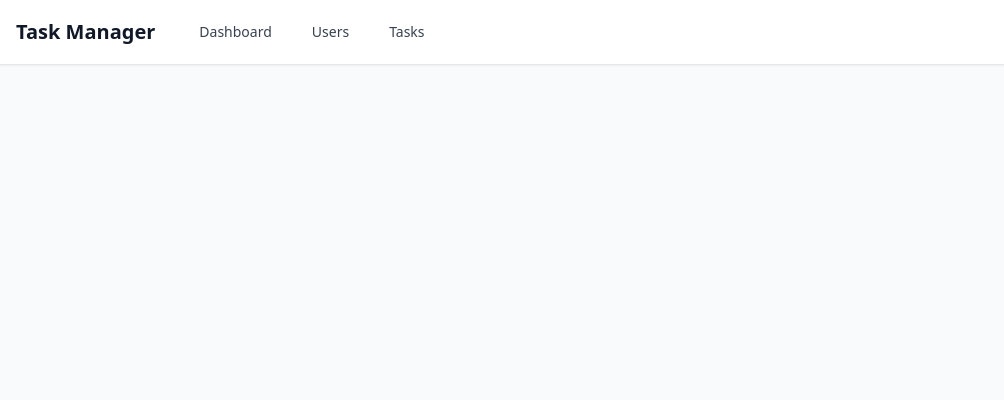
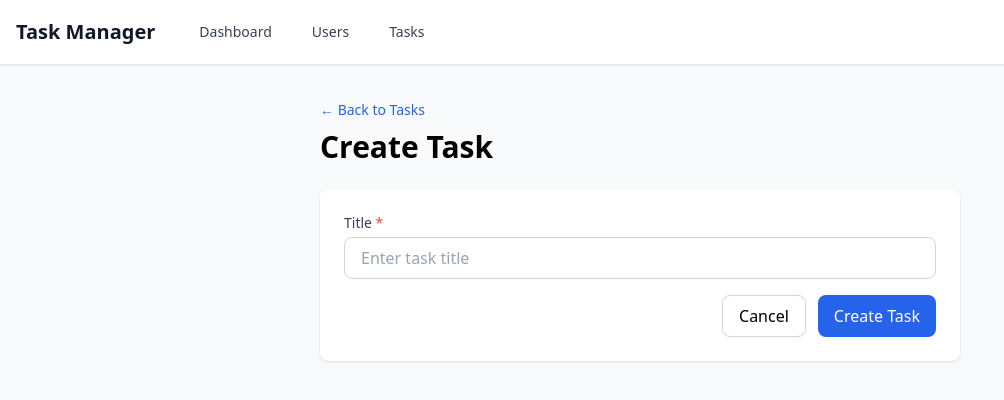
Before and after one commit to lienzhuzhu/task-management-system, a Nuxt app in the folder frontend/: page /tasks/create in a window 1280 px wide. Shown: the top 400 px of the page, without its empty margins (0-1004 px from the left). Built offline with nearby package versions, Linux system fonts and the light colour scheme.

Commit message:
add barebones create task form

```diff
--- a/frontend/pages/index.vue
+++ b/frontend/pages/index.vue
@@ -109,7 +109,7 @@
         </NuxtLink>
 
         <NuxtLink
-          to="/tasks"
+          to="/tasks/create"
           class="bg-white rounded-lg shadow p-4 hover:shadow-md transition flex items-center space-x-3"
         >
           <div class="bg-green-100 rounded-full p-2">
--- /dev/null
+++ b/frontend/pages/tasks/create.vue
@@ -0,0 +1,104 @@
+<template>
+  <div class="container mx-auto px-4 py-8 max-w-2xl">
+    <div class="mb-6">
+      <NuxtLink to="/tasks" class="text-blue-600 hover:text-blue-800 text-sm">
+        ← Back to Tasks
+      </NuxtLink>
+      <h1 class="text-3xl font-bold mt-2">Create Task</h1>
+    </div>
+
+    <!-- Error Message -->
+    <div
+      v-if="error"
+      class="mb-6 bg-red-50 border border-red-200 rounded-lg p-4 text-red-800"
+    >
+      <p class="font-semibold">Error creating task</p>
+      <p class="text-sm">{{ error }}</p>
+    </div>
+
+    <!-- Task Form -->
+    <form @submit.prevent="handleSubmit" class="bg-white rounded-lg shadow p-6">
+      <!-- Title Field -->
+      <div class="mb-4">
+        <label for="title" class="block text-sm font-medium text-gray-700 mb-1">
+          Title <span class="text-red-500">*</span>
+        </label>
+        <input
+          id="title"
+          v-model="form.title"
+          type="text"
+          required
+          class="w-full px-4 py-2 border border-gray-300 rounded-lg focus:ring-2 focus:ring-blue-500 focus:border-transparent"
+          :class="{ 'border-red-500': validationErrors.title }"
+          placeholder="Enter task title"
+        />
+        <p v-if="validationErrors.title" class="mt-1 text-sm text-red-600">
+          {{ validationErrors.title }}
+        </p>
+      </div>
+
+      <!-- Form Actions -->
+      <div class="flex justify-end space-x-3">
+        <NuxtLink
+          to="/tasks"
+          class="px-4 py-2 border border-gray-300 rounded-lg hover:bg-gray-50"
+        >
+          Cancel
+        </NuxtLink>
+        <button
+          type="submit"
+          :disabled="submitting"
+          class="px-4 py-2 bg-blue-600 text-white rounded-lg hover:bg-blue-700 disabled:opacity-50 disabled:cursor-not-allowed"
+        >
+          {{ submitting ? 'Creating...' : 'Create Task' }}
+        </button>
+      </div>
+    </form>
+  </div>
+</template>
+
+<script setup>
+const apiClient = useApiClient()
+const router = useRouter()
+
+// Form state
+const form = ref({
+  title: '',
+})
+
+const submitting = ref(false)
+const error = ref(null)
+const validationErrors = ref({})
+console.log('here...')
+// Handle form submission
+async function handleSubmit() {
+  // Reset errors
+  error.value = null
+  validationErrors.value = {}
+
+  // Client-side validation
+  if (!form.value.title.trim()) {
+    validationErrors.value.title = 'Title is required'
+    return
+  }
+
+  // Submit to API
+  submitting.value = true
+
+  try {
+    await apiClient.post('/tasks', form.value)
+    // Navigate back to tasks list on success
+    router.push('/tasks')
+  } catch (err) {
+    // Handle validation errors from backend
+    if (err.errors) {
+      validationErrors.value = err.errors
+    } else {
+      error.value = err.message || 'Failed to create task'
+    }
+    console.error('Error creating task:', err)
+  } finally {
+    submitting.value = false
+  }
+}
+</script>
--- a/frontend/pages/tasks/index.vue
+++ b/frontend/pages/tasks/index.vue
@@ -9,7 +9,7 @@
     <div class="mb-6 flex flex-col md:flex-row gap-4 justify-between items-start md:items-center">
       <!-- Filter -->
       <div class="w-full md:w-64">
-        <label for="nameFilter" class="block text-sm font-medium text-gray-700 mb-1">
+        <label for="statusFilter" class="block text-sm font-medium text-gray-700 mb-1">
           Filter by status
         </label>
         <input
@@ -56,13 +56,10 @@
               ID
             </th>
             <th class="px-6 py-3 text-left text-xs font-medium text-gray-500 uppercase tracking-wider">
-              Name
+              Title
             </th>
             <th class="px-6 py-3 text-left text-xs font-medium text-gray-500 uppercase tracking-wider">
-              Email
-            </th>
-            <th class="px-6 py-3 text-left text-xs font-medium text-gray-500 uppercase tracking-wider">
-              Created At
+              Due Date
             </th>
             <th class="px-6 py-3 text-right text-xs font-medium text-gray-500 uppercase tracking-wider">
               Actions
@@ -75,13 +72,10 @@
               {{ task.id }}
             </td>
             <td class="px-6 py-4 whitespace-nowrap text-sm font-medium text-gray-900">
-              {{ task.name }}
+              {{ task.title }}
             </td>
             <td class="px-6 py-4 whitespace-nowrap text-sm text-gray-600">
-              {{ task.email }}
-            </td>
-            <td class="px-6 py-4 whitespace-nowrap text-sm text-gray-600">
-              {{ formatDate(task.createdAt) }}
+              {{ formatDate(task.dueDate) }}
             </td>
             <td class="px-6 py-4 whitespace-nowrap text-right text-sm font-medium space-x-2">
               <NuxtLink
@@ -120,7 +114,7 @@
       <div class="bg-white rounded-lg p-6 max-w-md w-full mx-4">
         <h3 class="text-lg font-semibold mb-4">Confirm Delete</h3>
         <p class="text-gray-600 mb-6">
-          Are you sure you want to delete task <strong>{{ taskToDelete.name }}</strong>?
+          Are you sure you want to delete task <strong>{{ taskToDelete.title }}</strong>?
           This action cannot be undone.
         </p>
         <div class="flex justify-end space-x-3">
@@ -150,7 +144,7 @@ const apiClient = useApiClient()
 const tasks = ref([])
 const loading = ref(true)
 const error = ref(null)
-const nameFilter = ref('')
+const nameFilter = ref('') // TODO: modify
 const currentPage = ref(0)
 const totalPages = ref(0)
 const totalElements = ref(0)
```
Also changed, not shown: 1 other file (tests, documents, lock files or other folders).
